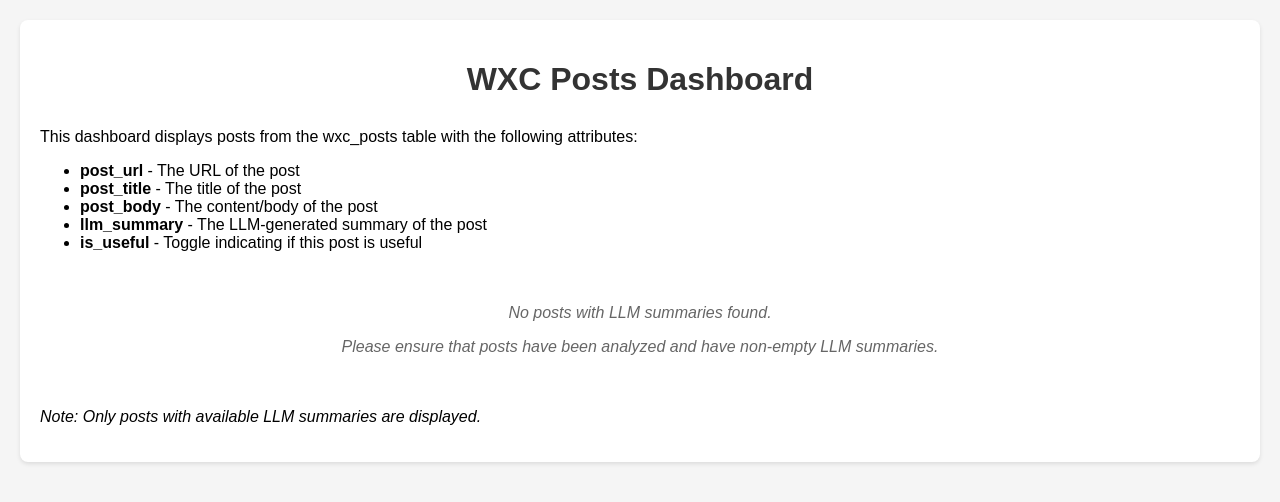
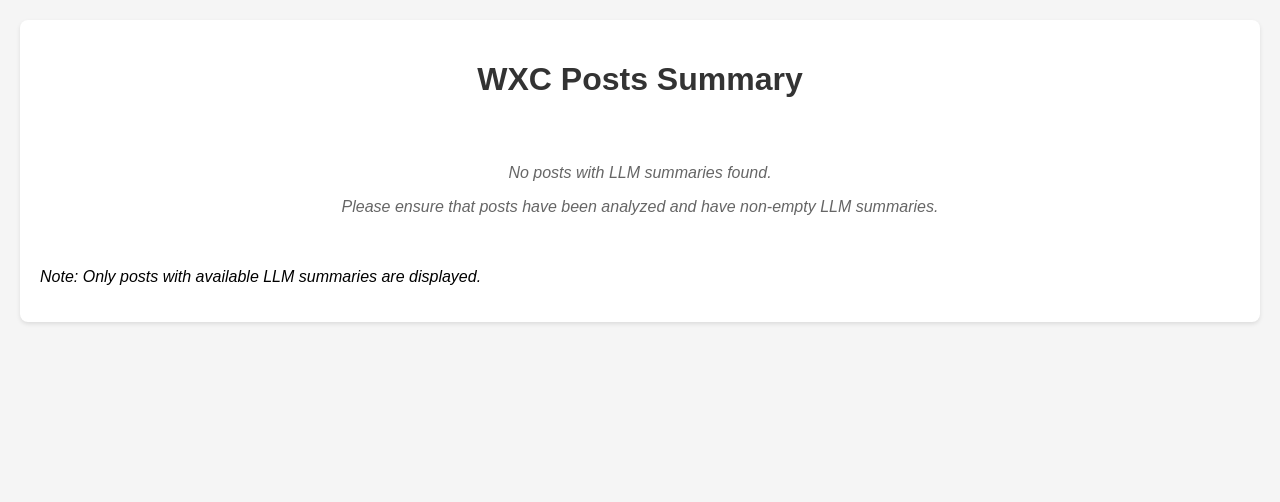
Before and after one commit to sunaaron/llm_analyzer, a Flask app: page / in a window 1280 px wide. Shown: the top 502 px of the page. Run offline with Flask 2, Linux system fonts and the light colour scheme; data that the repository does not hold is empty.

```diff
--- a/templates/index.html
+++ b/templates/index.html
@@ -134,16 +134,7 @@
 </head>
 <body>
     <div class="container">
-        <h1>WXC Posts Dashboard</h1>
-
-        <p>This dashboard displays posts from the wxc_posts table with the following attributes:</p>
-        <ul>
-            <li><strong>post_url</strong> - The URL of the post</li>
-            <li><strong>post_title</strong> - The title of the post</li>
-            <li><strong>post_body</strong> - The content/body of the post</li>
-            <li><strong>llm_summary</strong> - The LLM-generated summary of the post</li>
-            <li><strong>is_useful</strong> - Toggle indicating if this post is useful</li>
-        </ul>
+        <h1>WXC Posts Summary</h1>
 
         {% if posts %}
             {% for post in posts %}
```
